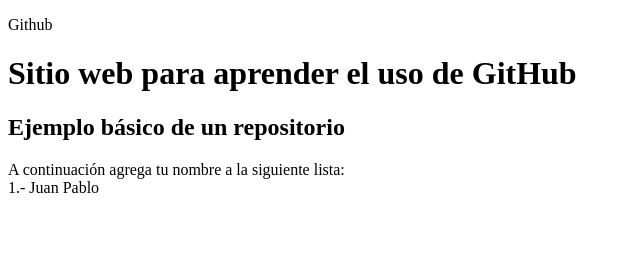
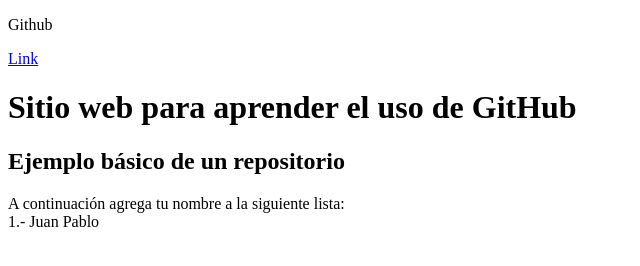
Before and after one commit to soulev/Proyecto1, a plain HTML site: page index.html in a window 1280 px wide. Shown: the whole page, without its empty margins (0-640 px from the left). Drawn offline with Linux system fonts and the light colour scheme.

Commit message:
Update index.html
Error en la linea 5, para introducir un link en html se utiliza el tag <a> y debe de llevar un texto al cual se le introducirá el link

```diff
--- a/index.html
+++ b/index.html
@@ -2,7 +2,7 @@
 <html>
   <p>Github</p>
   <head>
-    <link rel="stylesheet" href="styles.css">
+    <a rel="stylesheet" href="styles.css">Link</a>
     <title>Aprendiendo GitHub (LCC-UNISON)</title>
   </head>
 
@@ -15,4 +15,4 @@
       1.- Juan Pablo <br>
     </p>
   </body>
-</html>
+<html>
```
